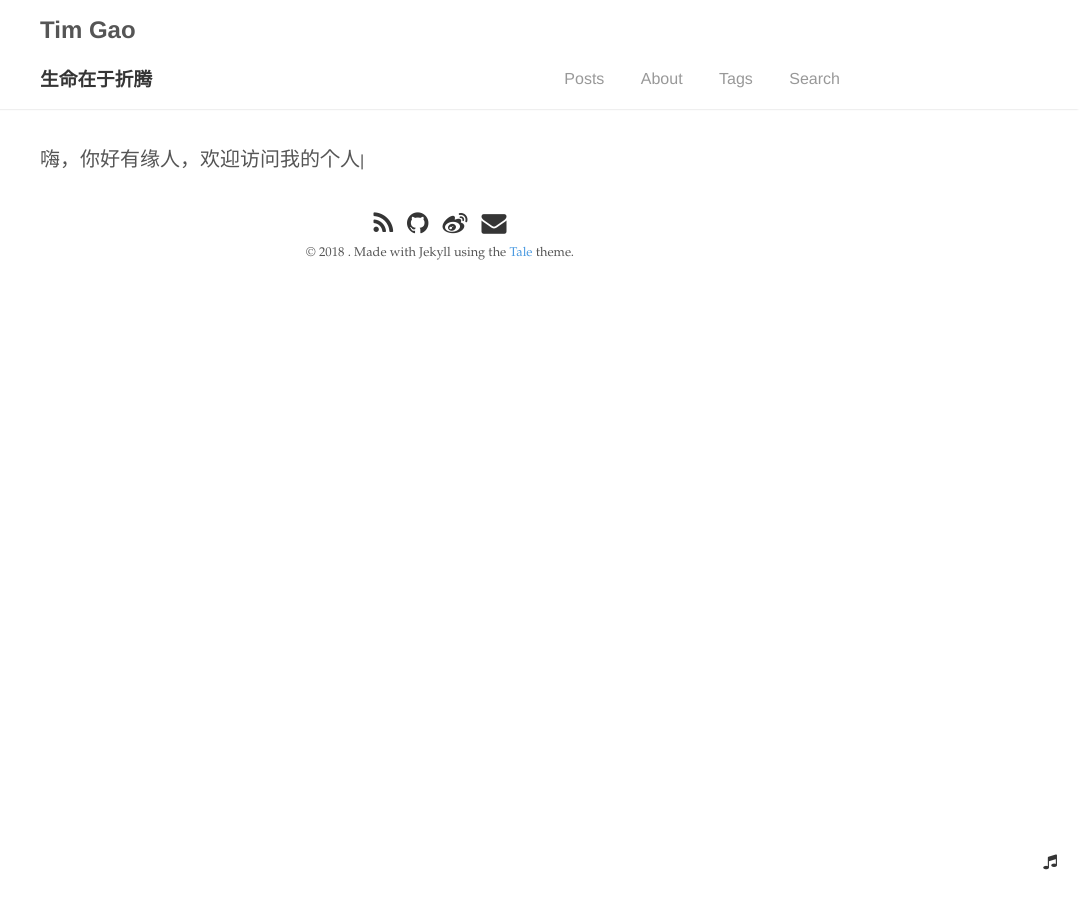
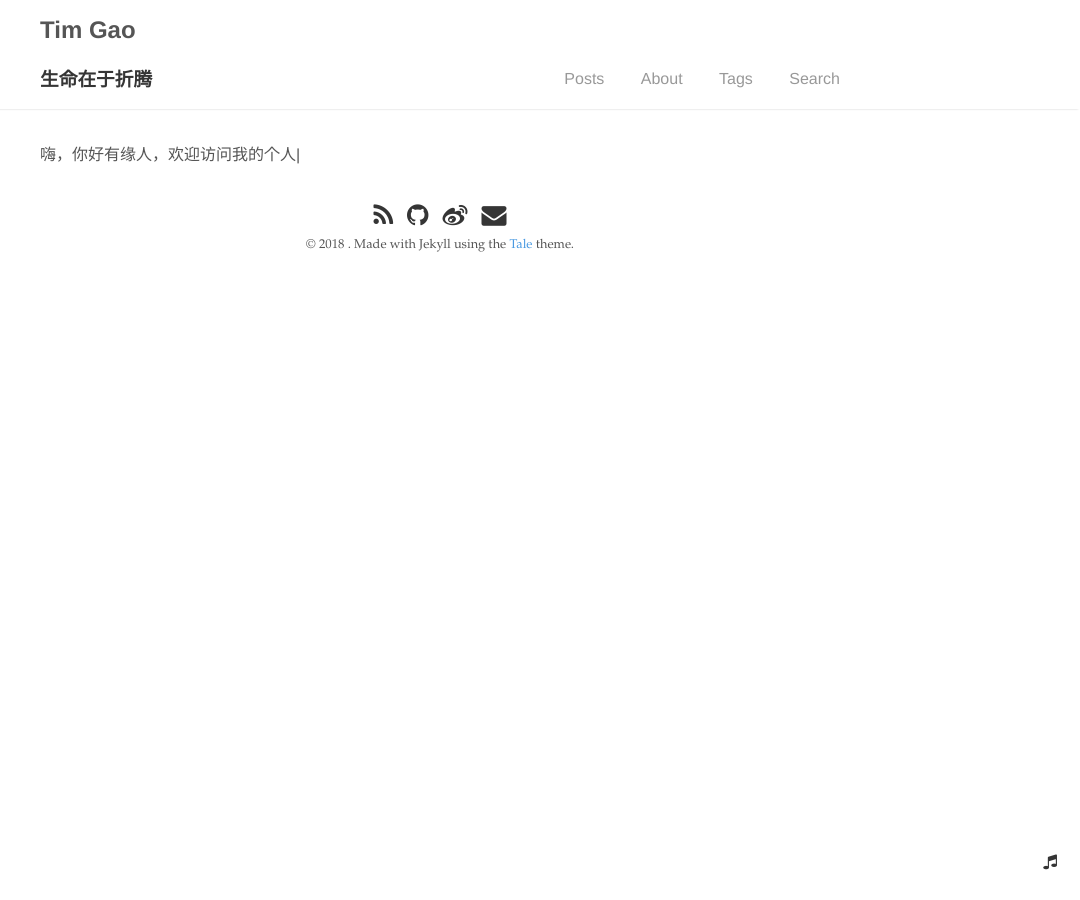
Before and after one commit to tim-gao/Blogs, a Jekyll site: the page built from _pages/about.html, in a window 1280 px wide. Shown: the whole page, without its empty margins (200-1280 px from the left). Built offline with Jekyll 4.4.1, drawn with Linux system fonts in a browser that asks for light colours; comment, search, counter and statistics services are not loaded.

```diff
--- a/_pages/about.html
+++ b/_pages/about.html
@@ -33,7 +33,7 @@ permalink: /about/
 <script>
    //type the things about me
     var typed = new Typed('#typed', {
-      strings: ['嗨，你好有缘人，^1000欢迎访问我的个人博客。^1000 <br>你可以称呼我<strong>‘柯楠’</strong>，注意哦，我不是动漫里的那个工藤新一，我也不知道真相是否只有一个啦。^1000<br> 我是一名web开发, 经验呢不多不少，但我很喜欢折腾，更加热衷于研究新的事物。我很高兴你能从我的博客里找到你想要的东西，如果不介意请从网页底部的社交按钮关注我。在开发这条路上，总是得活到老学到老，相信分享会让我们更快的成长。^1000<br>本站还正在建设中，我会持续更新，欢迎给我留言。谢谢!'],
+      strings: ['嗨，你好有缘人，^1000欢迎访问我的个人博客。^1000 <br>你可以称呼我<strong>‘柯楠’</strong>，注意哦，我不是动漫里的那个工藤新一，我也不知道真相是否只有一个啦。^1000<br> 我是一名web开发, 经验呢不多不少，但我很喜欢折腾，更加热衷于研究新的事物。我很高兴你能从我的博客里找到你想要的东西，如果不介意请从网页底部的社交按钮关注我。在开发这条路上，总是得活到老学到老，相信分享会让我们更快的成长。^1000<br> 我熟悉的技能：JavaScript, jQuery, Bootstrap, Dojo, HTML5/CSS3, requireJS, Backbone, React, Angular; Grunt, Gulp, webpack <br> 我了解的技能：Java, Python ^1000<br>本站还正在建设中，我会持续更新，欢迎给我留言。谢谢!'],
       typeSpeed: 150,
       startDelay: 400,
       backSpeed: 200
--- a/_sass/_custom.scss
+++ b/_sass/_custom.scss
@@ -623,6 +623,10 @@ figure.about-me {
   padding-top: 30px;
   #typed {
     line-height: 2em;
-    font-size: 20px;
+    font-size: 16px;
   }
 }
+
+.hljs {
+  font-size: 85%;
+}
```
